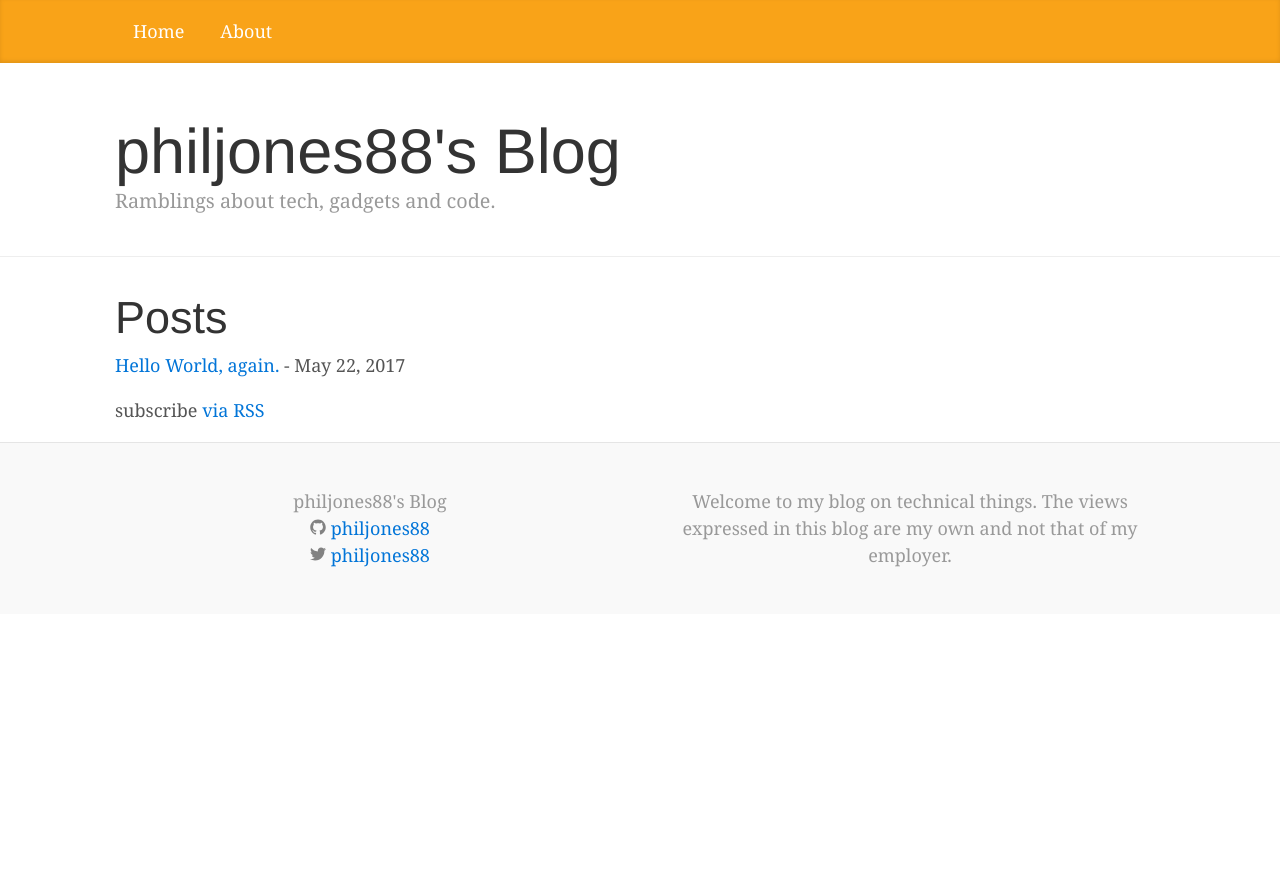
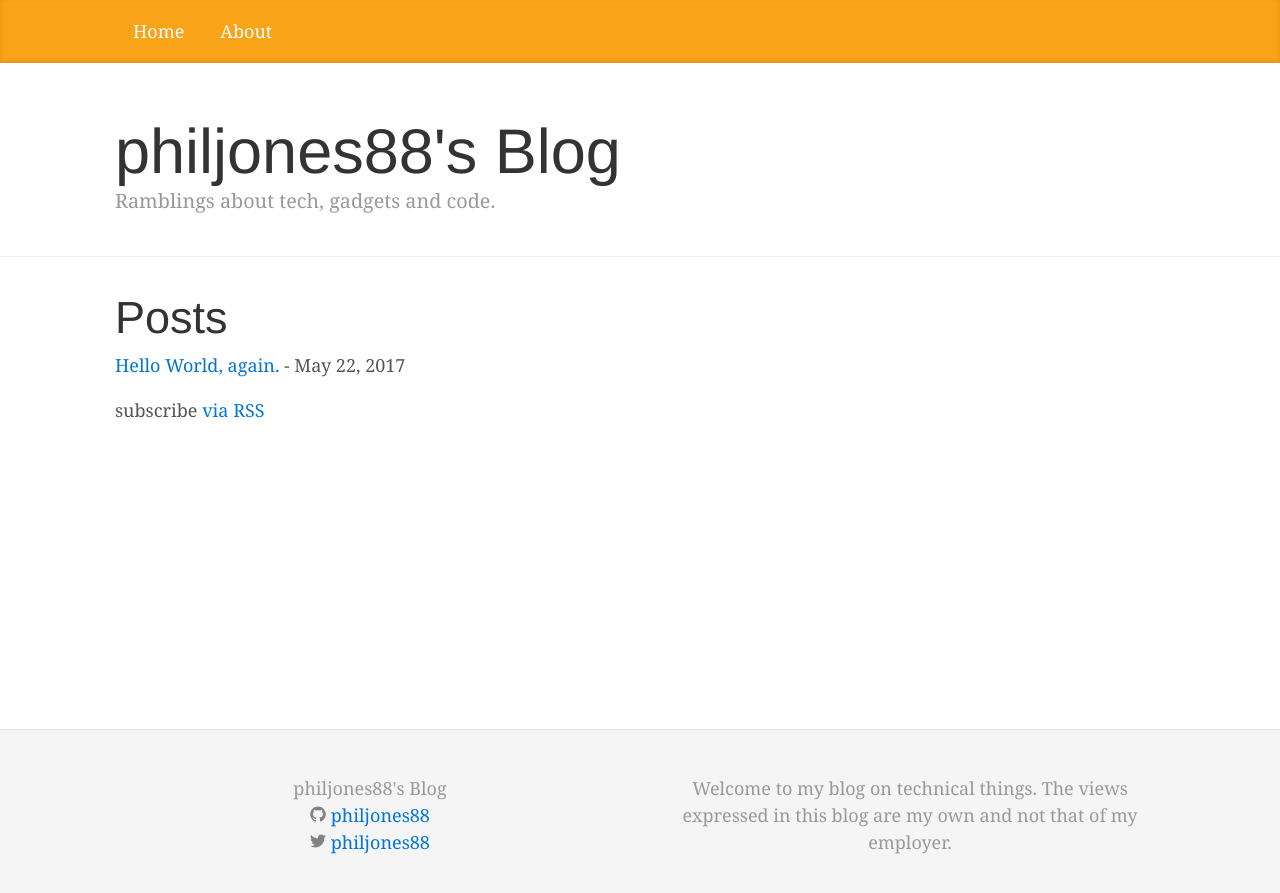
Before and after one commit to philjones88/philjones88.github.io, a Jekyll site: the page built from index.md, in a window 1280 px wide. Shown: the top 893 px of the page. Built offline with Jekyll 4.4.1, drawn with Linux system fonts in a browser that asks for light colours.

Commit message:
Sticky footer CSS

```diff
--- /dev/null
+++ b/_sass/_custom.scss
@@ -0,0 +1,21 @@
+/* Sticky footer styles
+-------------------------------------------------- */
+html {
+  position: relative;
+  min-height: 100%;
+}
+
+body {
+  /* Margin bottom by footer height */
+  margin-bottom: 200px;
+}
+
+.blog-footer {
+    margin-top: 30px;
+    position: absolute;
+    bottom: 0;
+    width: 100%;
+    /* Set the fixed height of the footer here */
+    height: 171px;
+    background-color: #f5f5f5;
+}
--- a/assets/main.scss
+++ b/assets/main.scss
@@ -5,3 +5,5 @@
 @import "bootstrap";
 
 @import "blog";
+
+@import "custom";
```
